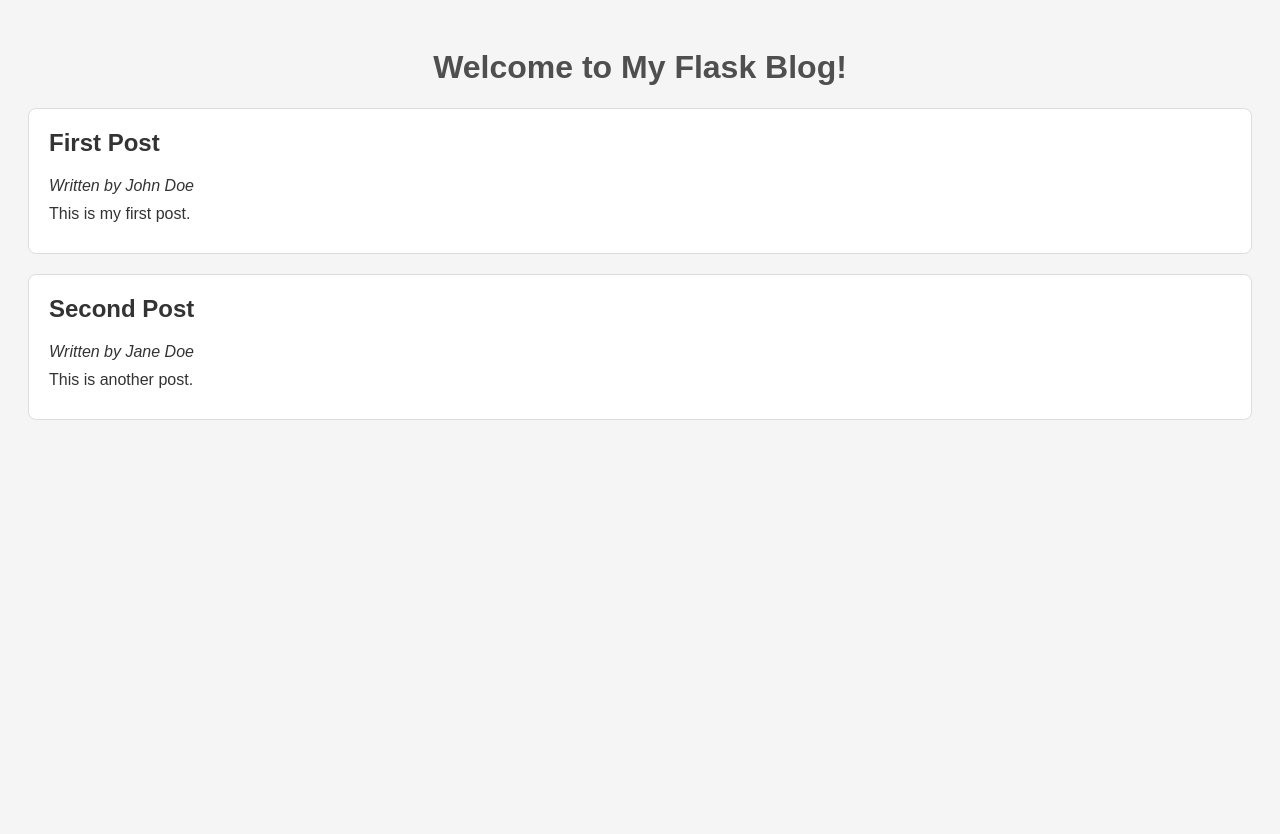
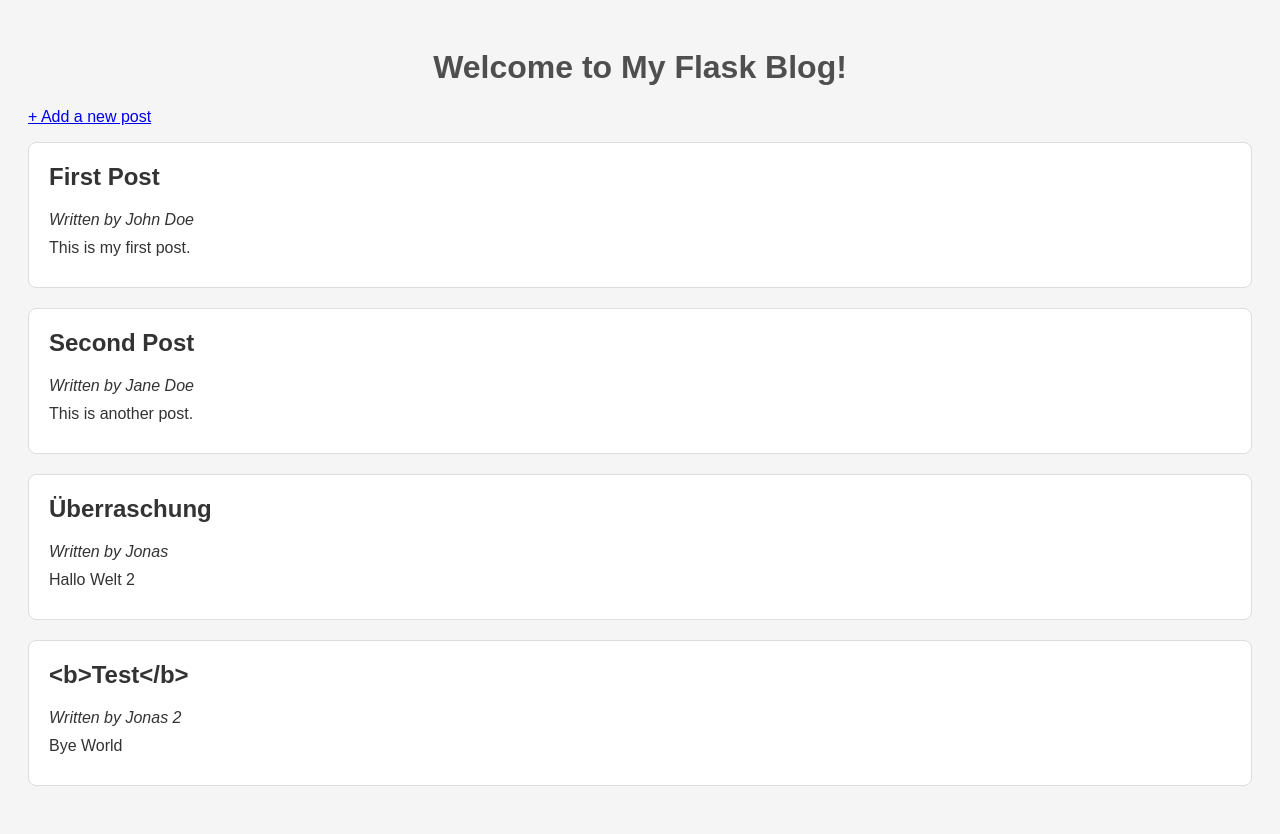
Before and after one commit to jonase47/msit-flask-blog, a Flask app: page / in a window 1280 px wide. Before the commit the page ends 420 px from the top, so only its background shows below. Run offline with Flask 3, Linux system fonts and the light colour scheme.

Commit message:
Add-Route mit Formular und Speichern in JSON

```diff
--- a/app.py
+++ b/app.py
@@ -1,7 +1,7 @@
 import json
 from pathlib import Path
 
-from flask import Flask, render_template
+from flask import Flask, redirect, render_template, request, url_for
 
 app = Flask(__name__)
 
@@ -14,11 +14,47 @@ def load_posts():
         return json.load(file)
 
 
+def save_posts(posts):
+    """Schreibt die komplette Liste zurück in die JSON-Datei."""
+    with open(DATA_FILE, "w", encoding="utf-8") as file:
+        json.dump(posts, file, indent=4, ensure_ascii=False)
+
+
+def next_id(posts):
+    """Nächste freie ID: höchste vorhandene ID + 1 (bei leerer Liste 1)."""
+    return max((post["id"] for post in posts), default=0) + 1
+
+
 @app.route('/')
 def index():
     blog_posts = load_posts()
     return render_template('index.html', posts=blog_posts)
 
 
+@app.route('/add', methods=['GET', 'POST'])
+def add():
+    if request.method == 'POST':
+        author = request.form.get('author', '').strip()
+        title = request.form.get('title', '').strip()
+        content = request.form.get('content', '').strip()
+
+        # Server prüft selbst – "required" im Formular reicht nicht
+        if not author or not title or not content:
+            return render_template('add.html', error="Bitte alle Felder ausfüllen.",
+                                   author=author, title=title, content=content)
+
+        blog_posts = load_posts()
+        blog_posts.append({
+            "id": next_id(blog_posts),
+            "author": author,
+            "title": title,
+            "content": content,
+        })
+        save_posts(blog_posts)
+        return redirect(url_for('index'))
+
+    return render_template('add.html')
+
+
 if __name__ == '__main__':
     app.run(host="0.0.0.0", port=5005, debug=True)
--- a/blog_posts.json
+++ b/blog_posts.json
@@ -1,4 +1,26 @@
 [
-  {"id": 1, "author": "John Doe", "title": "First Post", "content": "This is my first post."},
-  {"id": 2, "author": "Jane Doe", "title": "Second Post", "content": "This is another post."}
+    {
+        "id": 1,
+        "author": "John Doe",
+        "title": "First Post",
+        "content": "This is my first post."
+    },
+    {
+        "id": 2,
+        "author": "Jane Doe",
+        "title": "Second Post",
+        "content": "This is another post."
+    },
+    {
+        "id": 3,
+        "author": "Jonas",
+        "title": "Überraschung",
+        "content": "Hallo Welt 2"
+    },
+    {
+        "id": 4,
+        "author": "Jonas 2",
+        "title": "<b>Test</b>",
+        "content": "Bye World"
+    }
 ]
--- a/templates/index.html
+++ b/templates/index.html
@@ -8,6 +8,8 @@
 </head>
 <body>
     <h1>Welcome to My Flask Blog!</h1>
+
+    <p><a href="{{ url_for('add') }}">+ Add a new post</a></p>
 
     {% for post in posts %}
         <div class="post">
```
Also changed, not shown: templates/add.html (added, +36 -0 lines).
